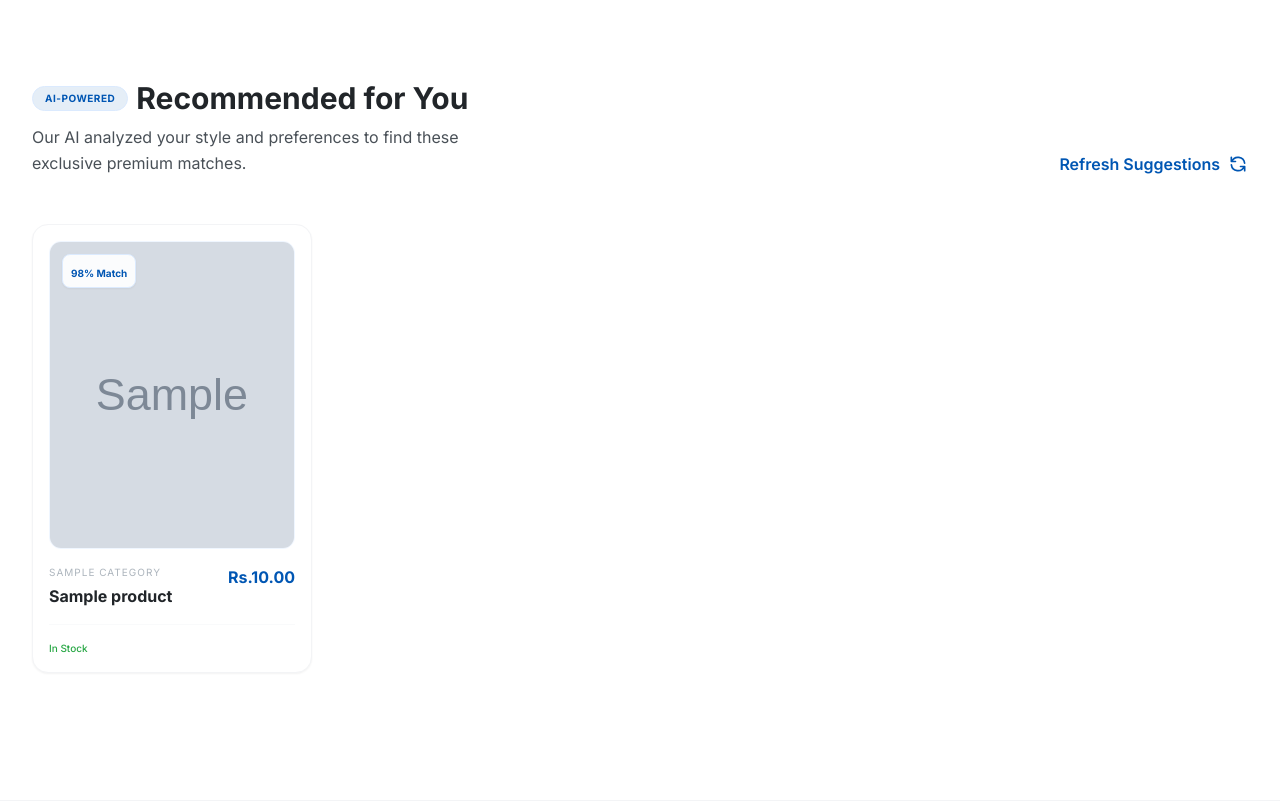
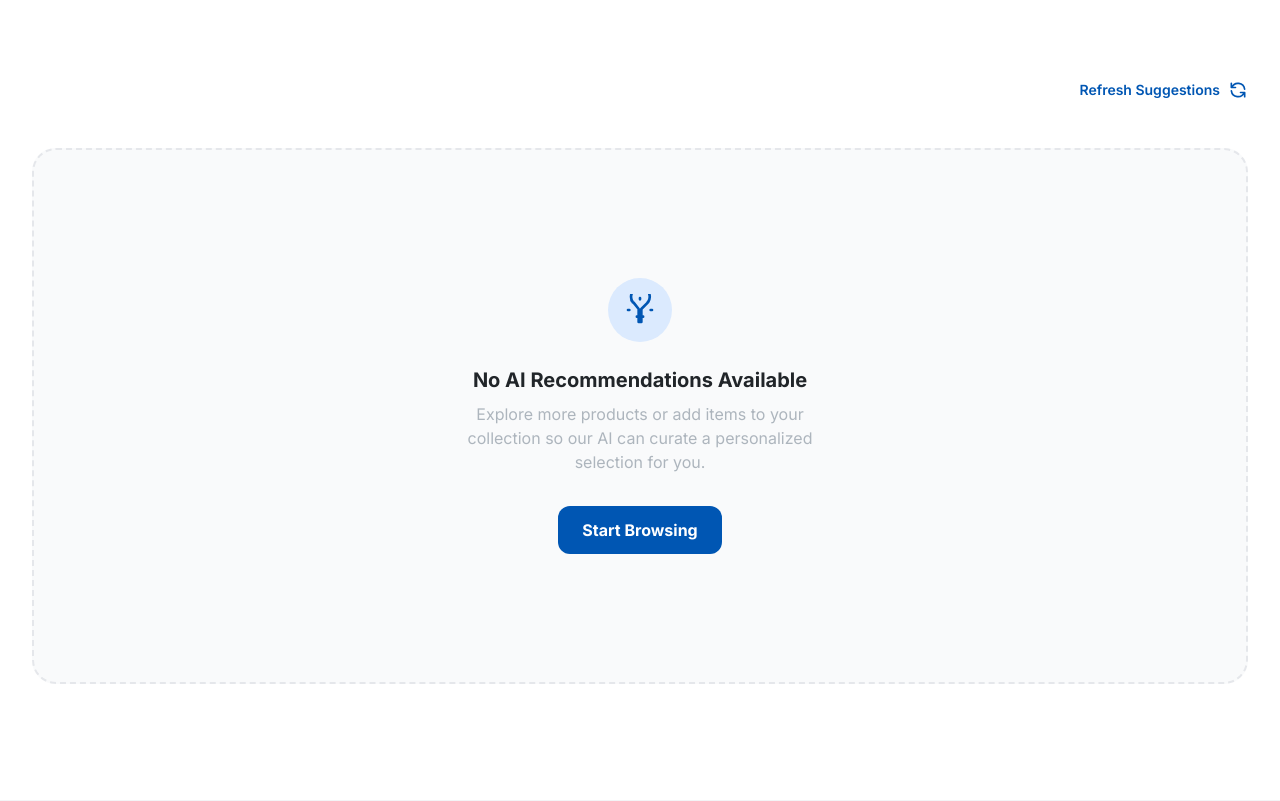
Before and after one commit to sudalai-cpu/marketra, a Django app: page /recommendations/ in a window 1280 px wide. Shown: the part 65-866 px from the top of the page. Run offline with Django 5.2, Linux system fonts and the light colour scheme; tables that the repository leaves empty hold one stand-in row (values such as "Sample post"); grey boxes marked "Sample" are stand-in pictures; some libraries are stand-ins or nearby versions.

Commit message:
AI inteagrations updates

```diff
--- a/marketra/templates/marketra/recommendations.html
+++ b/marketra/templates/marketra/recommendations.html
@@ -6,17 +6,20 @@
 {% block content %}
 <section class="py-20 bg-white min-h-screen">
     <div class="max-w-7xl mx-auto px-4 sm:px-6 lg:px-8">
+
         <div class="flex flex-col md:flex-row justify-between items-end mb-12">
             <div>
+                {% if is_ai_success and recommended_products %}
                     <div class="flex items-center space-x-2 mb-2">
-                    <span class="badge-ai px-3 py-1 bg-primary/10 text-primary text-[10px] font-bold rounded-full uppercase tracking-wider">AI-Powered</span>
+                        <span class="badge-ai px-3 py-1 bg-primary/10 text-primary text-[10px] font-bold rounded-full uppercase tracking-wider italic">AI-Powered Matches</span>
+                    </div>
                     <h2 class="text-3xl font-bold text-text-dark">Recommended for You</h2>
-                </div>
-                <p class="text-text-medium max-w-md leading-relaxed">Our AI analyzed your style and preferences to find these exclusive premium matches.</p>
+                    <p class="text-gray-500 mt-2 text-sm">Our Gemini AI picked these based on your recent activity.</p>
+                {% endif %}
             </div>
 
             <a href="." class="mt-6 md:mt-0 text-primary font-semibold hover:underline flex items-center group transition-all">
-                <span class="mr-2">Refresh Suggestions</span>
+                <span class="mr-2 text-sm">Refresh Suggestions</span>
                 <svg class="w-5 h-5 transition-transform duration-500 group-hover:rotate-180" fill="none" stroke="currentColor" viewBox="0 0 24 24">
                     <path stroke-linecap="round" stroke-linejoin="round" stroke-width="2" d="M4 4v5h.582m15.356 2A8.001 8.001 0 004.582 9m0 0H9m11 11v-5h-.581m0 0a8.003 8.003 0 01-15.357-2m15.357 2H15"></path>
                 </svg>
@@ -24,6 +27,7 @@
         </div>
 
         <div class="grid grid-cols-1 sm:grid-cols-2 lg:grid-cols-4 gap-8">
+            {% if is_ai_success and recommended_products %}
                 {% for product in recommended_products %}
                 <div class="card group relative bg-white rounded-2xl border border-gray-100 p-4 shadow-sm hover:shadow-md hover:border-primary/20 transition-all duration-300">
 
@@ -34,12 +38,12 @@
                             {% elif product.image_url %}
                                 <img src="{{ product.image_url }}" alt="{{ product.name }}" class="w-full h-full object-cover transition-transform duration-500 group-hover:scale-105">
                             {% else %}
-                            <span class="text-blue-200 font-medium">Product Image</span>
+                                <span class="text-blue-200 font-medium text-xs">No Image Available</span>
                             {% endif %}
 
                             <div class="absolute top-3 left-3">
                                 <div class="bg-white/90 backdrop-blur-md px-2 py-1 rounded-lg shadow-sm border border-blue-100">
-                                <span class="text-primary text-[10px] font-bold">98% Match</span>
+                                    <span class="text-primary text-[10px] font-bold">Best Match</span>
                                 </div>
                             </div>
                         </div>
@@ -58,14 +62,14 @@
                     </a>
 
                     <div class="mt-4 pt-4 border-t border-gray-50 flex items-center justify-between">
-                    <span class="text-[10px] font-medium {% if product.stock_status == 'In Stock' %}text-success{% else %}text-error{% endif %}">
+                        <span class="text-[10px] font-medium {% if product.stock_status == 'In Stock' %}text-green-600{% else %}text-red-500{% endif %}">
                             {{ product.stock_status }}
                         </span>
 
                         {% if user.is_authenticated %}
                         <button onclick="addToCollection({{ product.pk }}, this)"
                                 class="text-xs font-bold transition-all flex items-center
-                            {% if product.id in collection_ids %}text-success cursor-default{% else %}text-primary hover:underline{% endif %}"
+                                {% if product.id in collection_ids %}text-green-600 cursor-default{% else %}text-primary hover:underline{% endif %}"
                                 {% if product.id in collection_ids %}disabled{% endif %}>
                             {% if product.id in collection_ids %}
                                 <svg class="w-3 h-3 mr-1" fill="currentColor" viewBox="0 0 20 20"><path d="M16.707 5.293a1 1 0 010 1.414l-8 8a1 1 0 01-1.414 0l-4-4a1 1 0 011.414-1.414L8 12.586l7.293-7.293a1 1 0 011.414 0z"/></svg>
@@ -77,18 +81,23 @@
                         {% endif %}
                     </div>
                 </div>
-            {% empty %}
+                {% endfor %}
+            {% else %}
                 <div class="col-span-full py-32 text-center bg-gray-50 rounded-3xl border-2 border-dashed border-gray-200">
                     <div class="w-16 h-16 bg-blue-100 rounded-full flex items-center justify-center mx-auto mb-6">
                         <svg class="w-8 h-8 text-primary" fill="none" stroke="currentColor" viewBox="0 0 24 24">
                             <path stroke-linecap="round" stroke-linejoin="round" stroke-width="2" d="M9.663 17h4.673M12 3v1m6.364 1.636l-.707.707M21 12h-1M4 12H3m3.364-6.364l-.707-.707m1.414 1.414L11 11.242V21h2v-9.758l4.95-4.95a7 7 0 10-11.314 0z"></path>
                         </svg>
                     </div>
-                <h3 class="text-xl font-bold text-text-dark mb-2">No recommendations yet</h3>
-                <p class="text-text-muted mb-8 max-w-sm mx-auto">Explore our collection so our AI can learn your taste and curate the perfect selection for you.</p>
-                <a href="{% url 'marketra:featured' %}" class="btn-primary inline-block">Start Browsing</a>
+                    <h3 class="text-xl font-bold text-text-dark mb-2">No AI Recommendations Available</h3>
+                    <p class="text-text-muted mb-8 max-w-sm mx-auto">
+                        Explore more products or add items to your collection so our AI can curate a personalized selection for you.
+                    </p>
+                    <a href="{% url 'marketra:featured' %}" class="bg-primary text-white px-6 py-3 rounded-xl font-bold hover:opacity-90 transition-all inline-block">
+                        Start Browsing
+                    </a>
                 </div>
-            {% endfor %}
+            {% endif %}
         </div>
     </div>
 </section>
--- a/marketra/views.py
+++ b/marketra/views.py
@@ -270,11 +270,52 @@ def collection_view(request):
     return render(request, 'marketra/collection.html', context)
 
 def recommendations_view(request):
-    recommended_products = Product.objects.all().order_by('?')[:12]  # Show more on standalone page
+    # DB products for AI context
+    available_products_qs = Product.objects.all()
+    available_names = [p.name for p in available_products_qs]
+    available_products_str = ", ".join(available_names)
+
+    ai_recommended_products = []
     collection_ids = request.session.get('collection', [])
 
+    # Intha flag-a vachi thaan template-la AI-Powered badge-a kaatta porom
+    is_ai_success = False
+
+    if request.user.is_authenticated:
+        history = ViewHistory.objects.filter(user=request.user).order_by('-viewed_at')[:8]
+
+        if history.exists():
+            viewed_products = [item.product_name for item in history]
+            product_string = ", ".join(viewed_products)
+
+            # AI call
+            ai_response = get_ai_recommendations(product_string, available_products_str)
+
+            if ai_response:
+                # suggested_names check
+                suggested_names = [name.strip().strip('.') for name in ai_response.split(',')]
+                for name in suggested_names:
+                    if name:
+                        # Database lookup
+                        p = Product.objects.filter(name__icontains=name).first()
+                        if p and p not in ai_recommended_products:
+                            ai_recommended_products.append(p)
+
+                # AI products database-la kidaichaa mattum success flag-a True pannu
+                if ai_recommended_products:
+                    is_ai_success = True
+
+    # --- THE "STRICT" LOGIC ---
+    if is_ai_success:
+        # AI success aana mattum andha products-a anupu
+        final_products = ai_recommended_products[:6]
+    else:
+        # AI fail aana verum empty list. Random pundaium varaadhu!
+        final_products = []
+
     context = {
-        'recommended_products': recommended_products,
+        'recommended_products': final_products,
+        'is_ai_success': is_ai_success, # Intha flag template-ku mukkiyam
         'collection_count': len(collection_ids),
         'collection_ids': collection_ids,
     }
```
Also changed, not shown: marketra/ai_utils.py (+37 -26 lines). Lines whose indentation alone changed are shown as unchanged.
